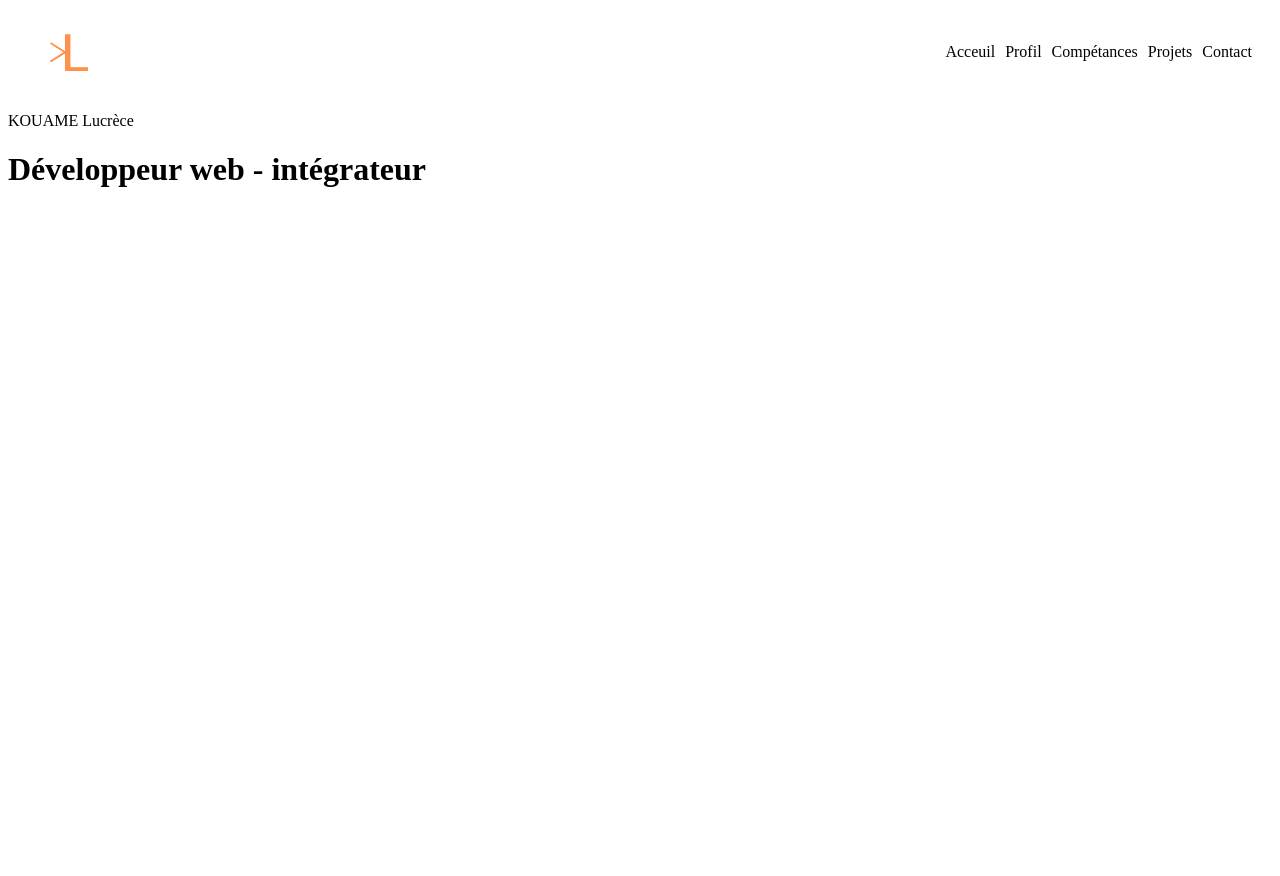
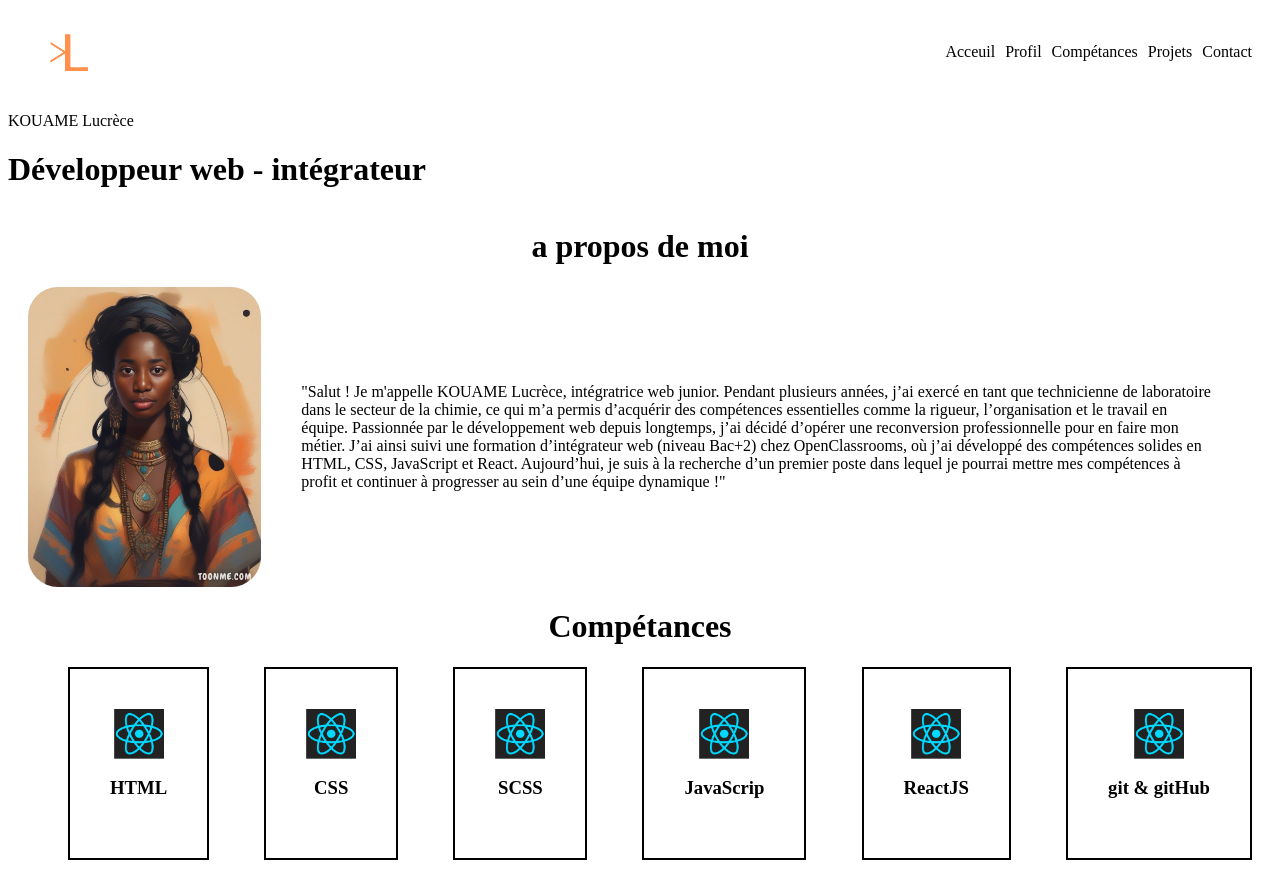
Before and after one commit to lucrece-k/mon-portfolio, a React (Vite) app: page / in a window 1280 px wide. Before the commit the page ends 800 px from the top, so only its background shows below. Built offline with nearby package versions, Linux system fonts and the light colour scheme; the HTML template or start-up script is replaced by a standard one.

Commit message:
section profil + section competances

```diff
--- a/src/App.tsx
+++ b/src/App.tsx
@@ -1,4 +1,6 @@
+import Competances from "./components/Competances";
 import Header from "./components/Header";
+import Profil from "./components/Profil";
 function App() {
   return (
     <div>
@@ -7,6 +9,8 @@ function App() {
         <p>KOUAME Lucrèce</p>
         <h1>Développeur web - intégrateur</h1>
       </div>
+      <Profil />
+      <Competances />
     </div>
   );
 }
--- /dev/null
+++ b/src/ListeCompetance.json
@@ -0,0 +1,32 @@
+[
+  {
+    "id": "1",
+    "image": "./public/images/react.png",
+    "title": "HTML"
+  },
+  {
+    "id": "2",
+    "image": "./public/images/react.png",
+    "title": "CSS"
+  },
+  {
+    "id": "3",
+    "image": "./public/images/react.png",
+    "title": "SCSS"
+  },
+  {
+    "id": "4",
+    "image": "./public/images/react.png",
+    "title": "JavaScrip"
+  },
+  {
+    "id": "5",
+    "image": "./public/images/react.png",
+    "title": "ReactJS"
+  },
+  {
+    "id": "6",
+    "image": "./public/images/react.png",
+    "title": "git & gitHub"
+  }
+]
--- /dev/null
+++ b/src/components/Competances/index.tsx
@@ -0,0 +1,21 @@
+import ListeCompetence from "../ListeCompetence/index.";
+import CompetancesData from "../../ListeCompetance.json";
+import "./style.scss";
+
+function Competances() {
+  return (
+    <div className="competances">
+      <h1>Compétances</h1>
+      <ul>
+        {CompetancesData.map((competance) => (
+          <ListeCompetence
+            key={competance.id}
+            image={competance.image}
+            title={competance.title}
+          />
+        ))}
+      </ul>
+    </div>
+  );
+}
+export default Competances;
--- /dev/null
+++ b/src/components/Competances/style.scss
@@ -0,0 +1,11 @@
+.competances {
+  h1 {
+    text-align: center;
+  }
+  ul {
+    margin-inline: 20px;
+    display: flex;
+    justify-content: space-between;
+    align-items: center;
+  }
+}
--- /dev/null
+++ b/src/components/ListeCompetence/index..tsx
@@ -0,0 +1,14 @@
+import "./style.scss";
+interface ListeCompetenceProps {
+  image: string;
+  title: string;
+}
+function ListeCompetence({ image, title }: ListeCompetenceProps) {
+  return (
+    <div className="listeCompetence">
+      <img src={image} alt={title} />
+      <h3>{title}</h3>
+    </div>
+  );
+}
+export default ListeCompetence;
--- /dev/null
+++ b/src/components/ListeCompetence/style.scss
@@ -0,0 +1,12 @@
+.listeCompetence {
+  display: flex;
+  flex-direction: column;
+  justify-content: space-between;
+  align-items: center;
+  border: 2px solid;
+  padding: 40px;
+  img {
+    width: 50px;
+    height: 50px;
+  }
+}
--- /dev/null
+++ b/src/components/Profil/index.tsx
@@ -0,0 +1,26 @@
+import "./style.scss";
+function Profil() {
+  return (
+    <div className="profil">
+      <h1>a propos de moi</h1>
+      <div className="profil-contenu">
+        <img src="./public/images/photo-profil.jpg" alt="photo" />
+        <p>
+          "Salut ! Je m'appelle KOUAME Lucrèce, intégratrice web junior. Pendant
+          plusieurs années, j’ai exercé en tant que technicienne de laboratoire
+          dans le secteur de la chimie, ce qui m’a permis d’acquérir des
+          compétences essentielles comme la rigueur, l’organisation et le
+          travail en équipe. Passionnée par le développement web depuis
+          longtemps, j’ai décidé d’opérer une reconversion professionnelle pour
+          en faire mon métier. J’ai ainsi suivi une formation d’intégrateur web
+          (niveau Bac+2) chez OpenClassrooms, où j’ai développé des compétences
+          solides en HTML, CSS, JavaScript et React. Aujourd’hui, je suis à la
+          recherche d’un premier poste dans lequel je pourrai mettre mes
+          compétences à profit et continuer à progresser au sein d’une équipe
+          dynamique !"
+        </p>
+      </div>
+    </div>
+  );
+}
+export default Profil;
--- /dev/null
+++ b/src/components/Profil/style.scss
@@ -0,0 +1,21 @@
+.profil {
+  margin-top: 40px;
+  &-contenu {
+    margin-inline: 20px;
+    display: flex;
+    justify-content: space-between;
+    align-items: center;
+  }
+  h1 {
+    text-align: center;
+  }
+
+  img {
+    width: 300px;
+    height: 300px;
+    border-radius: 30px;
+  }
+  p {
+    padding: 40px;
+  }
+}
```
Also changed, not shown: public/images/photo-profil.jpg (added), public/images/react.png (added).
